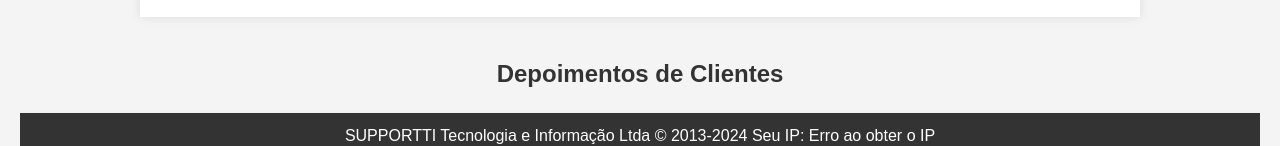
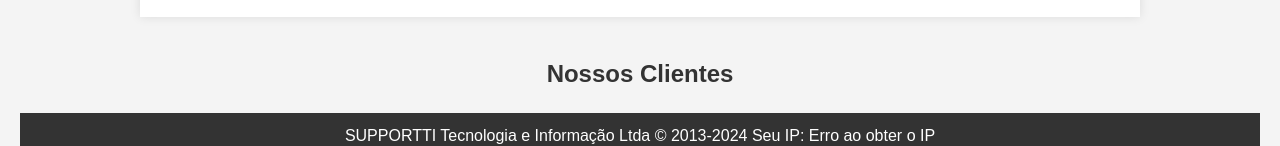
Before and after one commit to supporttionline/supporttionline, a plain HTML site: page index.html in a window 1280 px wide. Shown: the part 1270-1416 px from the top of the page. Drawn offline with Linux system fonts and the light colour scheme; no server answers.

Commit message:
Update index.html

```diff
--- a/index.html
+++ b/index.html
@@ -206,7 +206,7 @@
     </div>
 	<!-- Depoimento Google Clientes -->
 	    <h2 align="center">&nbsp;</h2>
-            <h2 align="center">Depoimentos de Clientes </h2>
+            <h2 align="center">Nossos Clientes </h2>
 	<!-- Código do widget da Elfsight -->
         <script src="https://static.elfsight.com/platform/platform.js" async></script>
 	<div class="elfsight-app-c38e3242-6a40-428f-a83f-5df35c73fc01" data-elfsight-app-lazy></div>
```
